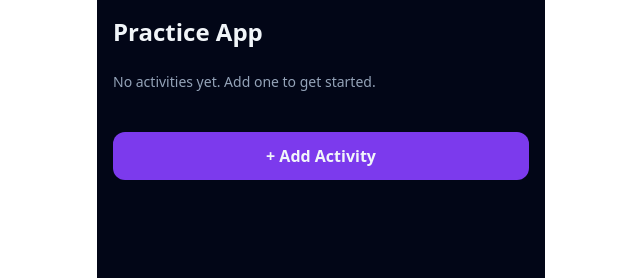
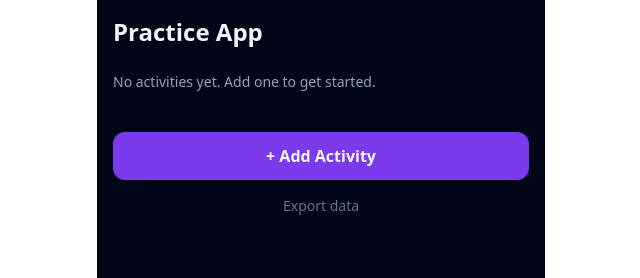
Before and after one commit to clmatt/practice-app, a React (Vite) app: page /#/ in a window 1280 px wide. Shown: the top 278 px of the page, without its empty margins (319-959 px from the left). Built offline with nearby package versions, Linux system fonts and the light colour scheme.

Commit message:
feat: add Export data button to home screen

```diff
--- a/src/screens/HomeScreen.tsx
+++ b/src/screens/HomeScreen.tsx
@@ -1,7 +1,7 @@
 import { useState, useEffect } from 'react'
 import { useNavigate } from 'react-router-dom'
 import { getActivities, saveActivity, deleteActivity, getLastPracticedByItem } from '../storage'
-import { generateId } from '../utils'
+import { generateId, exportData } from '../utils'
 import type { Activity } from '../types'
 
 function lastPracticedLabel(activityId: string): string {
@@ -116,6 +116,13 @@ export default function HomeScreen() {
           + Add Activity
         </button>
       )}
+
+      <button
+        onClick={exportData}
+        className="w-full text-slate-500 hover:text-slate-300 text-sm py-2 text-center mt-2"
+      >
+        Export data
+      </button>
     </div>
   )
 }
```
